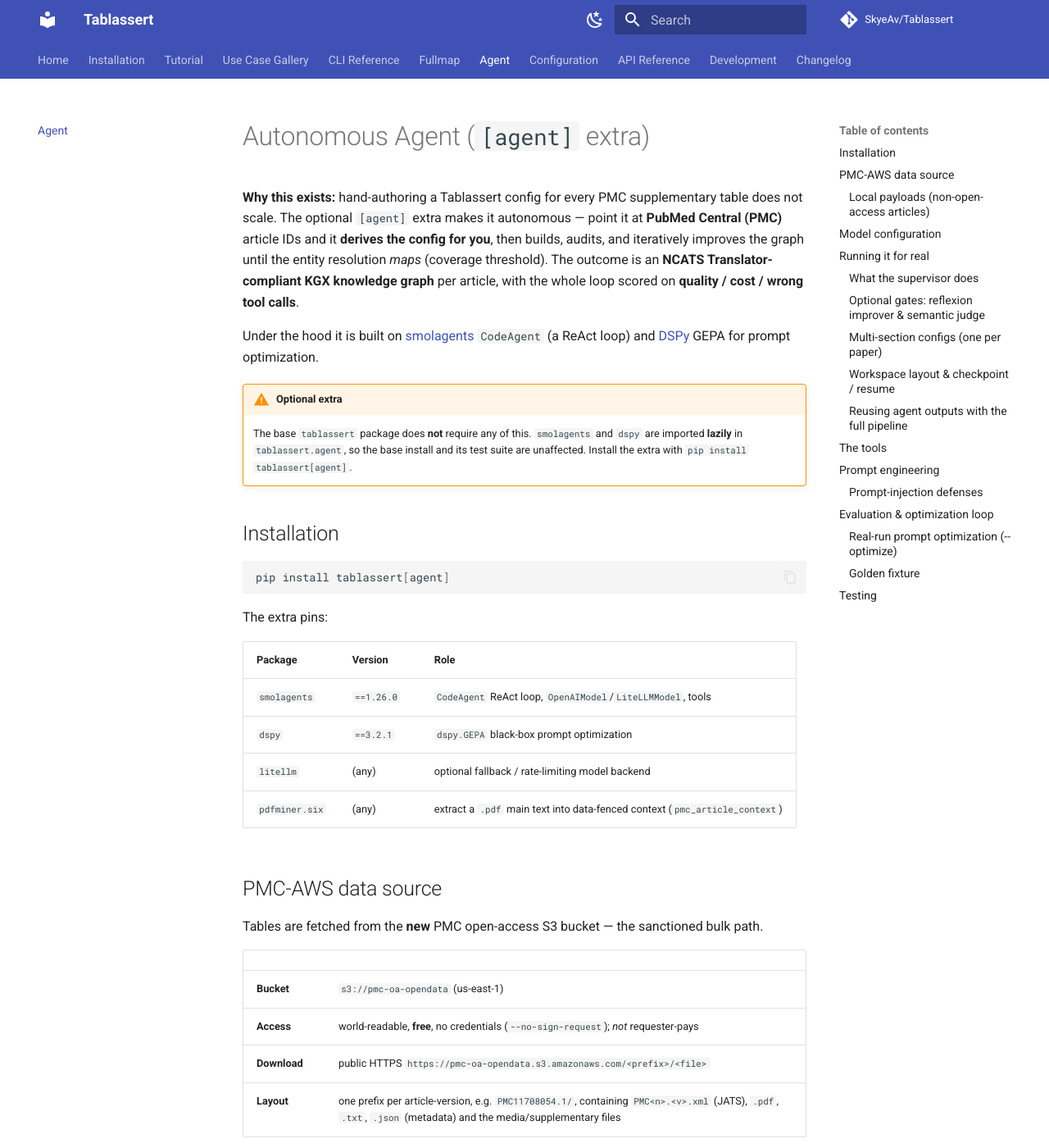
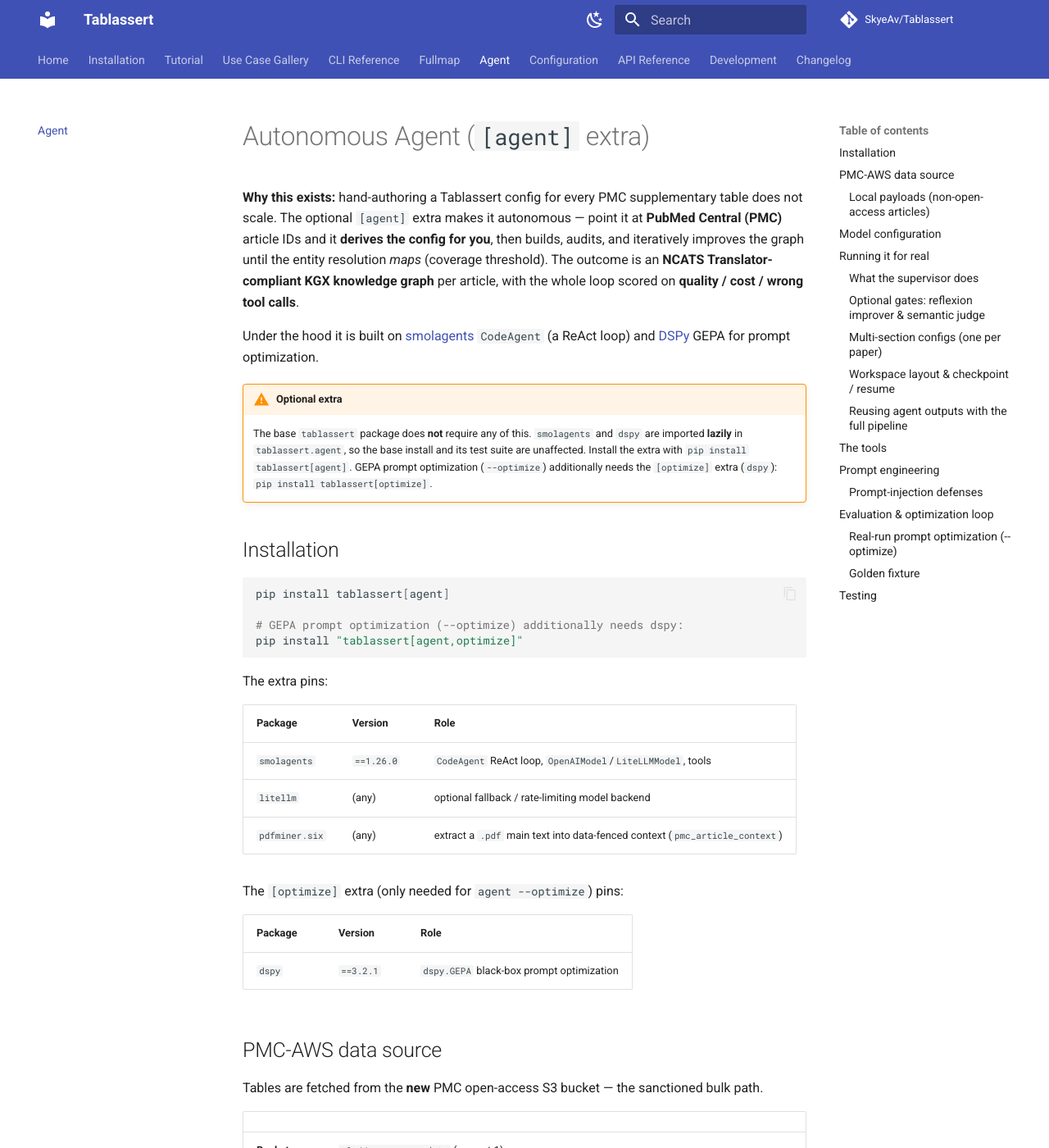
Before and after one commit to SkyeAv/Tablassert3.0.0, an MkDocs documentation site: the page built from docs/agent.md, in a window 1280 px wide and 1400 px high. Shown: the whole window at 82% size. Built offline with MkDocs 1.6.1 and Material for MkDocs 9.7.7, drawn with Linux system fonts in a browser that asks for light colours; comment, search, counter and statistics services are not loaded.

Commit message:
refactor(extras): move dspy out of [agent] into a new [optimize] extra
dspy is used only by the GEPA prompt-optimization path (`agent --optimize`);
ordinary agent runs never import it. Splitting it into its own extra gives
everyone who does not optimize a lighter `[agent]` install, and makes the
missing-package error point at the extra that actually ships the package.

Runs that use --optimize now need `pip install "tablassert[agent,optimize]"`.

Co-Authored-By: Claude Opus 5 <noreply@anthropic.com>
Claude-Session: https://claude.ai/code/session_01V6KH4PXbz68F3DSFNAFa63

````diff
--- a/docs/agent.md
+++ b/docs/agent.md
@@ -12,12 +12,16 @@ ReAct loop) and [DSPy](https://dspy.ai) GEPA for prompt optimization.
 !!! warning "Optional extra"
     The base `tablassert` package does **not** require any of this. `smolagents` and `dspy` are imported
     **lazily** in `tablassert.agent`, so the base install and its test suite are unaffected. Install the
-    extra with `pip install tablassert[agent]`.
+    extra with `pip install tablassert[agent]`. GEPA prompt optimization (`--optimize`) additionally needs
+    the `[optimize]` extra (`dspy`): `pip install tablassert[optimize]`.
 
 ## Installation
 
 ```bash
 pip install tablassert[agent]
+
+# GEPA prompt optimization (--optimize) additionally needs dspy:
+pip install "tablassert[agent,optimize]"
 ```
 
 The extra pins:
@@ -25,9 +29,14 @@ The extra pins:
 | Package | Version | Role |
 | --- | --- | --- |
 | `smolagents` | `==1.26.0` | `CodeAgent` ReAct loop, `OpenAIModel`/`LiteLLMModel`, tools |
-| `dspy` | `==3.2.1` | `dspy.GEPA` black-box prompt optimization |
 | `litellm` | (any) | optional fallback / rate-limiting model backend |
 | `pdfminer.six` | (any) | extract a `.pdf` main text into data-fenced context (`pmc_article_context`) |
+
+The `[optimize]` extra (only needed for `agent --optimize`) pins:
+
+| Package | Version | Role |
+| --- | --- | --- |
+| `dspy` | `==3.2.1` | `dspy.GEPA` black-box prompt optimization |
 
 ## PMC-AWS data source
 
--- a/pyproject.toml
+++ b/pyproject.toml
@@ -84,9 +84,11 @@ qc = [
 ]
 agent = [
     "smolagents>=1.26.0",
-    "dspy>=3.2.1",
     "litellm>=1.93.0",
     "pdfminer.six>=20221105",
+]
+optimize = [
+    "dspy>=3.2.1",
 ]
 
 [dependency-groups]
````
Also changed, not shown: CHANGELOG.md (+1 -0 lines), README.md (+2 -1 lines), docs/installation.md (+2 -1 lines), 3 other files.
